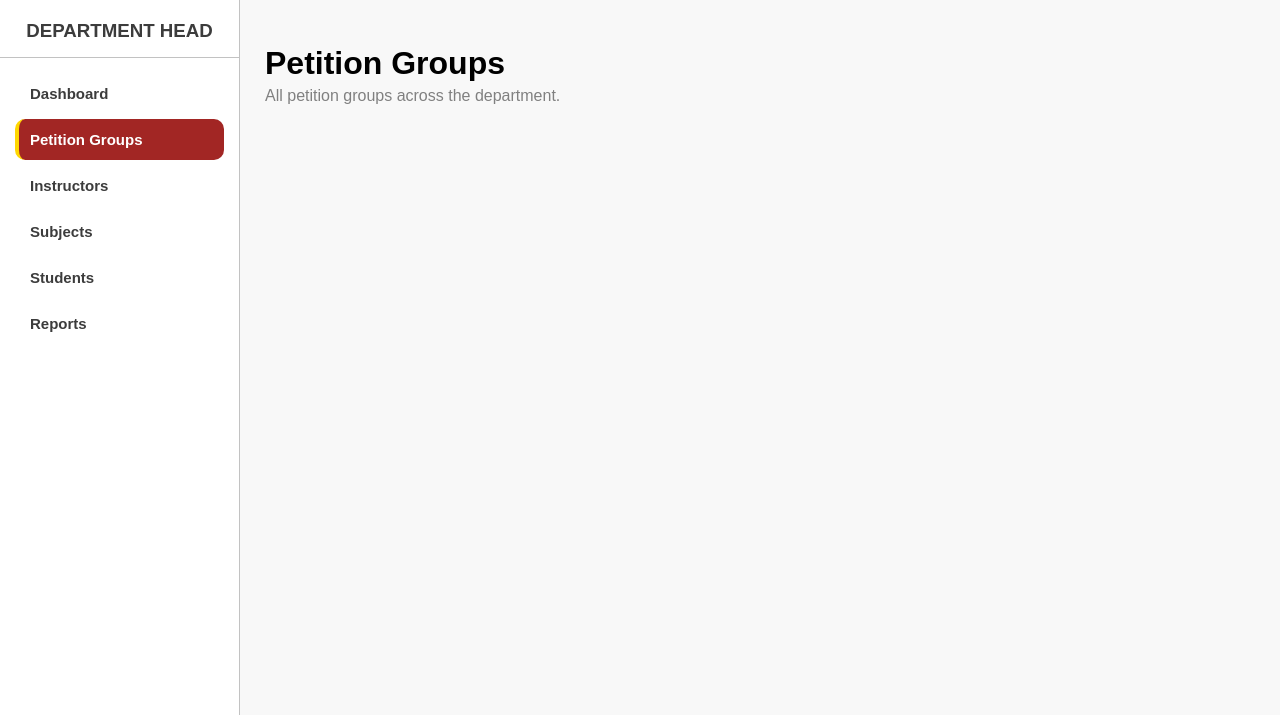
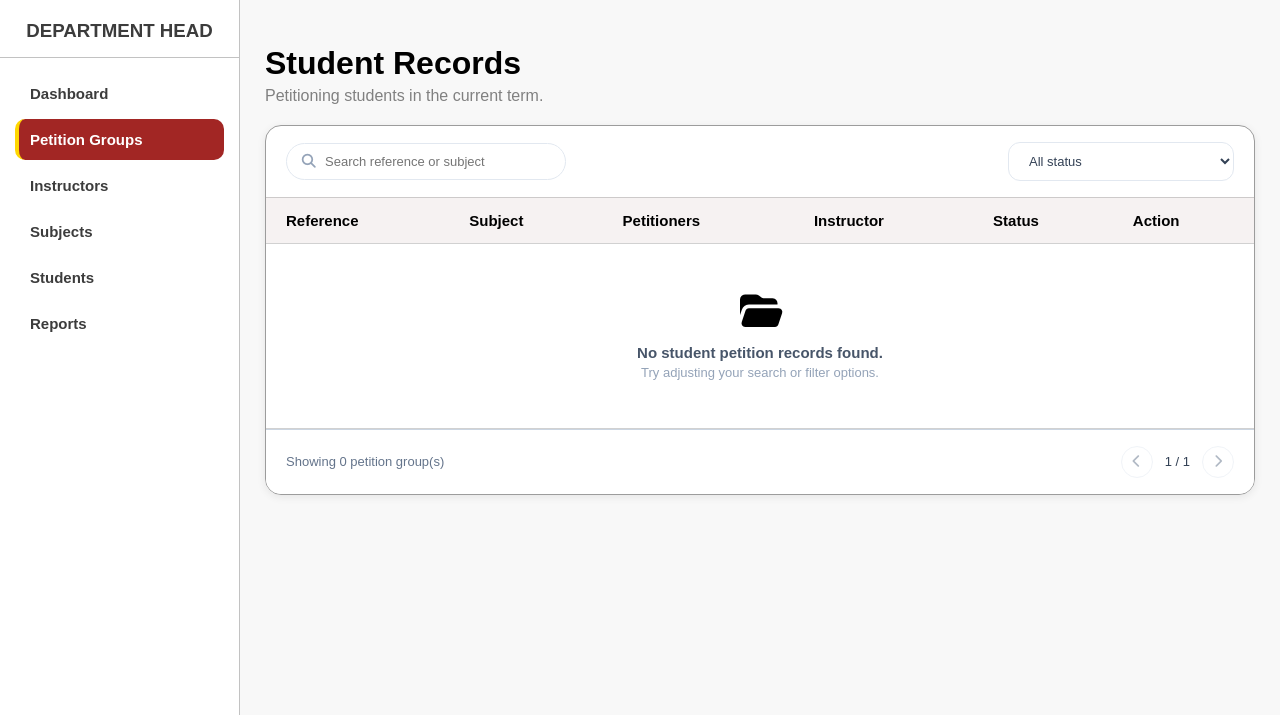
Before and after one commit to FoowsIsBack/Smart_Petitioned_Subject_Management_System_EVSU, a PHP site: page /department_head/departHead_petition_groups.php in a window 1280 px wide. Shown: the part 85-800 px from the top of the page. Run offline with PHP 8.4, Linux system fonts and the light colour scheme; some libraries are stand-ins or nearby versions.

Commit message:
Update department head petition groups page with student records and filtering options

```diff
--- a/department_head/departHead_petition_groups.php
+++ b/department_head/departHead_petition_groups.php
@@ -34,8 +34,7 @@
                     </div>
                     <div class="profile_dropdown" id="profileDropdown">
                         <div class="profile_info">
-                            <p>kirylldavebangcoyo@evsu.edu.ph</p>
-                            <span>2023-10453</span>
+                            <p>jaymelmorpos@evsu.edu.ph</p>
                         </div>
                         <div class="profile_divider"></div>
                         <a href="#">My Profile</a>
@@ -60,8 +59,91 @@
             </aside>
             <main class="content">
                 <div class="studentwelcome">
-                    <h3>Petition Groups</h3>
-                    <p>All petition groups across the department.</p>
+                    <h3>Student Records</h3>
+                    <p>Petitioning students in the current term.</p>
+                </div>
+                <div class="students_table_card">
+                    <div class="table_controls">
+                        <div class="search_box">
+                            <i class="fa-solid fa-magnifying-glass"></i>
+                            <input type="text" id="searchInput" placeholder="Search reference or subject">
+                        </div>
+                        <div class="filter_box">
+                            <select class="status_filter" id="statusFilter">
+                                <option value="all">All status</option>
+                                <option value="CLASS ACTIVATED">Class Activated</option>
+                                <option value="FULLY APPROVED">Fully Approved</option>
+                                <option value="AWAITING PAYMENT">Awaiting Payment</option>
+                                <option value="FOR DEPARTMENT HEAD REVIEW">For Department Head Review</option>
+                                <option value="GATHERING PETITIONERS">Gathering Petitioners</option>
+                                <option value="REJECTED">Rejected</option>
+                            </select>
+                        </div>
+                    </div>
+                    <div class="table_responsive">
+                        <table class="students_table">
+                            <thead>
+                                <tr>
+                                    <th>Reference</th>
+                                    <th>Subject</th>
+                                    <th>Petitioners</th>
+                                    <th>Instructor</th>
+                                    <th>Status</th>
+                                    <th>Action</th>
+                                </tr>
+                            </thead>
+                            <tbody>
+                                <?php if (!empty($students)): ?>
+                                    <?php foreach ($students as $row): ?>
+                                        <tr>
+                                            <td class="ref_no"><?php echo htmlspecialchars($row['reference_no']); ?></td>
+                                            <td>
+                                                <strong class="subj_code"><?php echo htmlspecialchars($row['subject_code']); ?></strong>
+                                                <span class="subj_title"><?php echo htmlspecialchars($row['subject_title']); ?></span>
+                                            </td>
+                                            <td>
+                                                <strong class="count_bold"><?php echo htmlspecialchars($row['current_petitioners']); ?></strong>
+                                                <span class="count_muted">/ <?php echo htmlspecialchars($row['min_petitioners']); ?> min</span>
+                                            </td>
+                                            <td class="instructor_name <?php echo empty($row['instructor']) ? 'unassigned' : ''; ?>">
+                                                <?php echo !empty($row['instructor']) ? htmlspecialchars($row['instructor']) : 'Not yet assigned'; ?>
+                                            </td>
+                                            <td>
+                                                <?php
+                                                    $status = $row['status'];
+                                                    $badgeClass = 'badge_orange'; // default
+                                                    if ($status == 'CLASS ACTIVATED') $badgeClass = 'badge_green';
+                                                    elseif ($status == 'FULLY APPROVED') $badgeClass = 'badge_green_filled';
+                                                    elseif ($status == 'AWAITING PAYMENT') $badgeClass = 'badge_yellow';
+                                                    elseif ($status == 'REJECTED') $badgeClass = 'badge_red';
+                                                ?>
+                                                <span class="status_badge <?php echo $badgeClass; ?>">• <?php echo htmlspecialchars($status); ?></span>
+                                            </td>
+                                            <td>
+                                                <a href="view_petition.php?id=<?php echo $row['id']; ?>" class="action_btn">Open</a>
+                                            </td>
+                                        </tr>
+                                    <?php endforeach; ?>
+                                <?php else: ?>
+                                    <tr>
+                                        <td colspan="6" class="table_empty_state">
+                                            <i class="fa-solid fa-folder-open"></i>
+                                            <p>No student petition records found.</p>
+                                            <span>Try adjusting your search or filter options.</span>
+                                        </td>
+                                    </tr>
+                                <?php endif; ?>
+                            </tbody>
+                        </table>
+                    </div>
+                    <div class="table_footer">
+                        <p>Showing <?php echo !empty($students) ? count($students) : 0; ?> petition group(s)</p>
+                        <div class="pagination">
+                            <button class="page_btn" disabled><i class="fa-solid fa-chevron-left"></i></button>
+                            <span class="page_number">1 / 1</span>
+                            <button class="page_btn" disabled><i class="fa-solid fa-chevron-right"></i></button>
+                        </div>
+                    </div>
                 </div>
             </main>
         </div>
```
